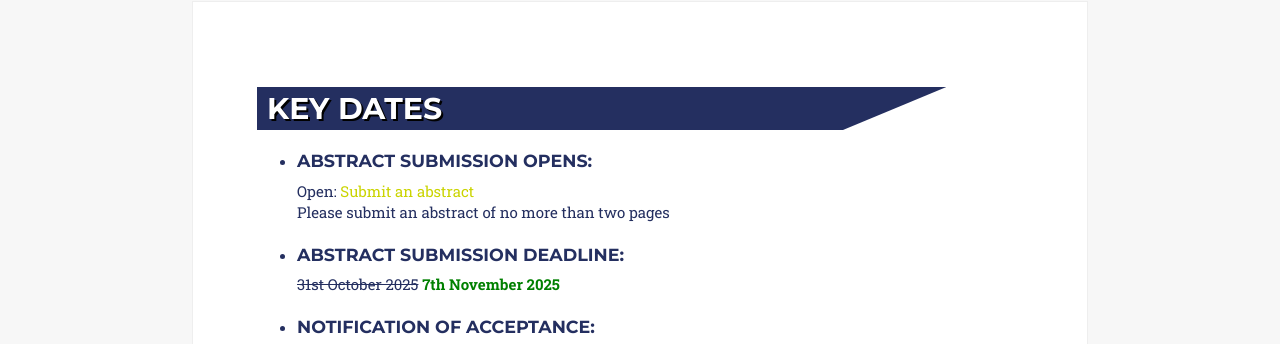
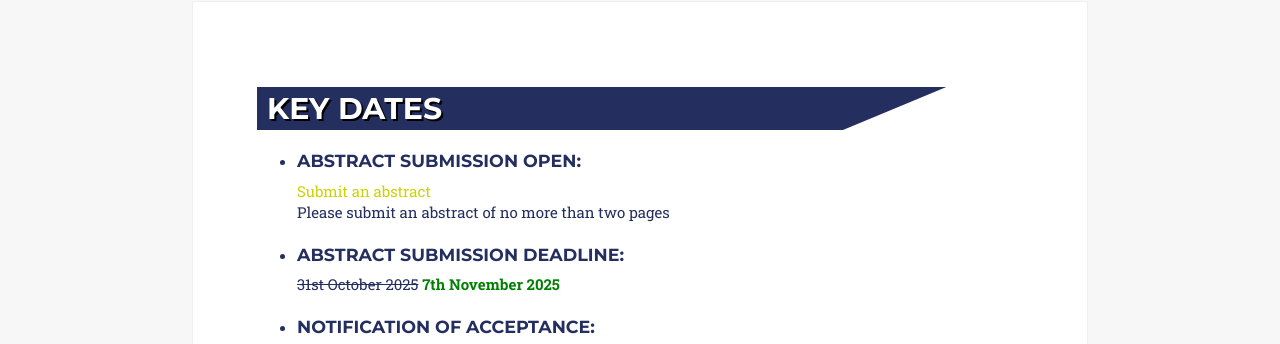
Before and after one commit to ukrrin2026swansea/ukrrin2026swansea.github.io, a Jekyll site: the page built from _2017_pages/key-dates.html, in a window 1280 px wide. Shown: the part 99-443 px from the top of the page. Built offline with Jekyll 4.4.1, drawn with Linux system fonts in a browser that asks for light colours; some web fonts are replaced.

Commit message:
Key date typos and improvements

```diff
--- a/_2017_pages/key-dates.html
+++ b/_2017_pages/key-dates.html
@@ -13,7 +13,7 @@ title: Key Dates
 <section id="key-info" class="black-frame about about-container about-container-top about-container-bottom">
   <h1>Key Dates</h1>
   <ul>
-        <li><h3>Abstract submission opens:</h3> Open:
+        <li><h3>Abstract submission open:</h3>
           <a class="urllink" href="https://openreview.net/group?id=UKRRIN/2026/Conference&referrer=%5BHomepage%5D(%2F)#tab-your-consoles"
           rel="nofollow" target="_blank">Submit an abstract</a>
           <br>
--- a/_data/twenty_17/home_about_data.yml
+++ b/_data/twenty_17/home_about_data.yml
@@ -2,7 +2,7 @@
   img: icon-agenda.jpeg
   name: Key Dates
   info:
-    - "<del>31st October 2025</del> <b>7th November 2025</b>"
+    - "Abstract submission deadline: <del>31st October 2025</del> <b>7th November 2025</b>"
     - "Notification of acceptance: <del>12th November 2025</del> <b>17th November 2025</b>"
     - "Presentation/poster submission: <del>10th December 2025</del> <b>19th December 2025</b>"
     - "Conference dates: 7th–9th January 2026"
```
